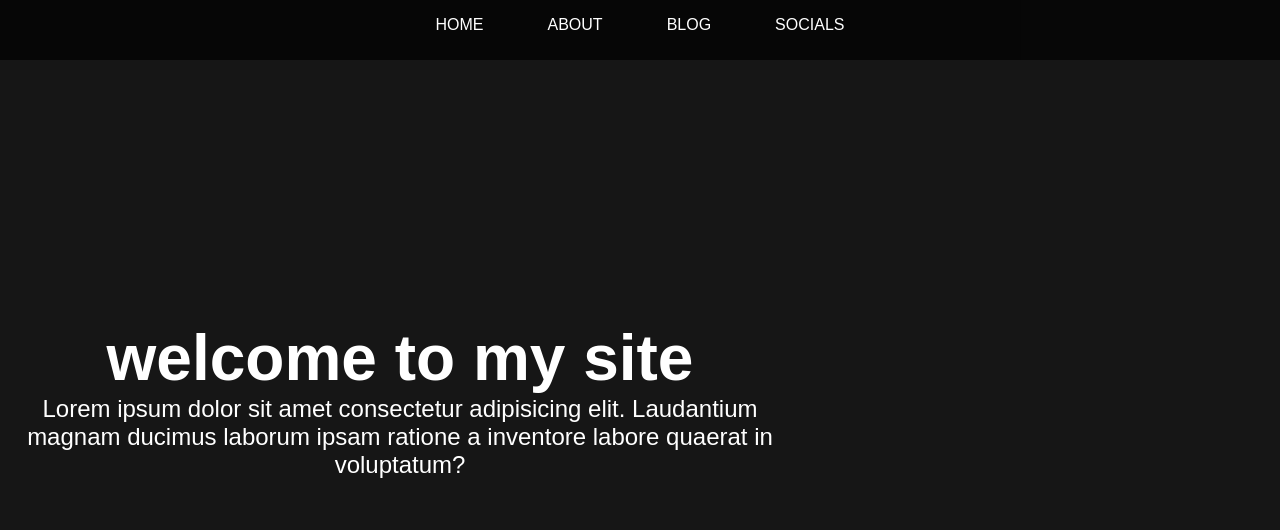
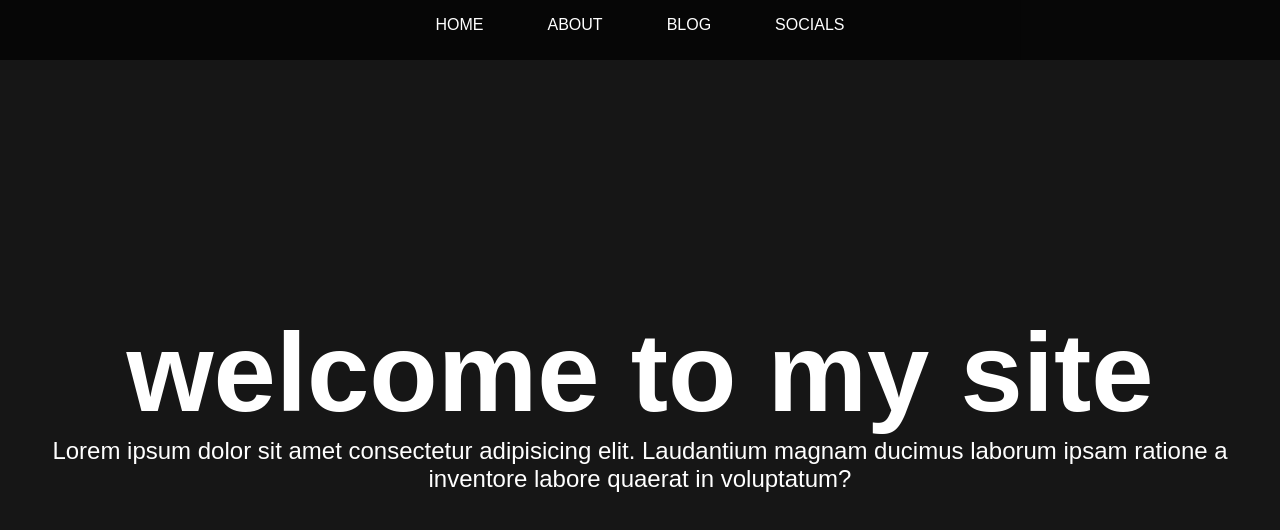
Before and after one commit to 1mahmoudmohie/smooth-scroll-css, a plain HTML site: page index.html in a window 1280 px wide. Drawn offline with Linux system fonts and the light colour scheme; a script that the page names is missing.

Commit message:
Add files via upload

```diff
--- a/style.css
+++ b/style.css
@@ -65,6 +65,7 @@ section{
 }
 section h1{
     font-size: 4rem;
+ font-size: clamp(3vh, 7rem , 15vw);
 }
 
 section p{
@@ -73,13 +74,43 @@ section p{
 
 section#home{
   background: url(home.jpg) no-repeat center center/cover;
+  width: 100%;
+    height: 100%;
+
 }
 section#about{
     background: url(about.jpg) no-repeat center center/cover;
+    width: 100%;
+    height: 100%;
 }
 section#blog{
     background: url(blog.jpg) no-repeat center center/cover;
+    width: 100%;
+    height: 100%;
 }
 section#social{
     background: url(socials.jpg) no-repeat center center/cover;
+    width: 100%;
+    height: 100%;
 }
+
+::-webkit-scrollbar{
+    width: 10px;
+
+}
+::-webkit-scrollbar-track{
+    background-color: rgb(0, 0, 0);
+    border-radius: 10px;
+
+}
+::-webkit-scrollbar-thumb{
+    background-color: transparent;
+    border-radius: 10px;
+}
+
+::-webkit-scrollbar-thumb:hover{
+    background-color: rgb(117, 117, 117);
+
+
+
+}
```
